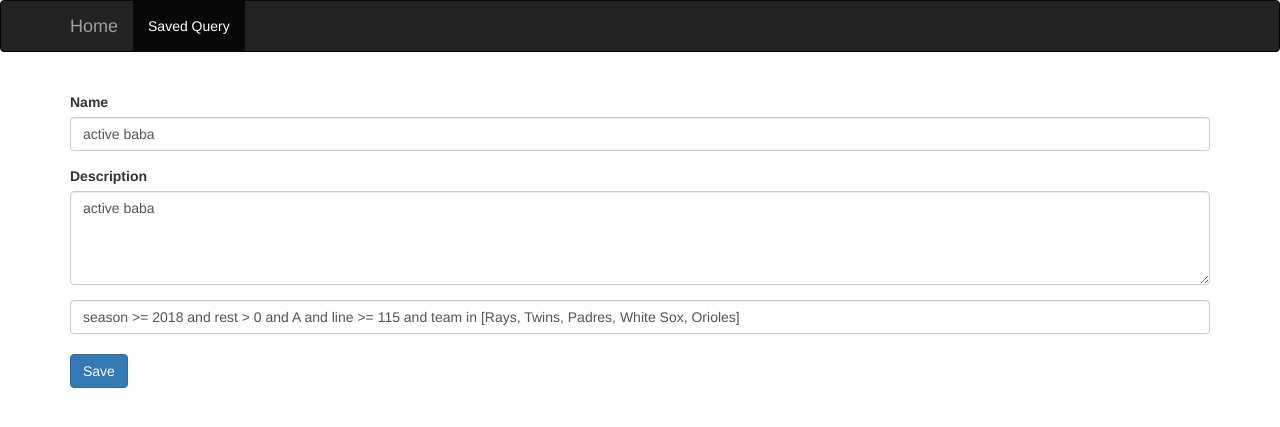
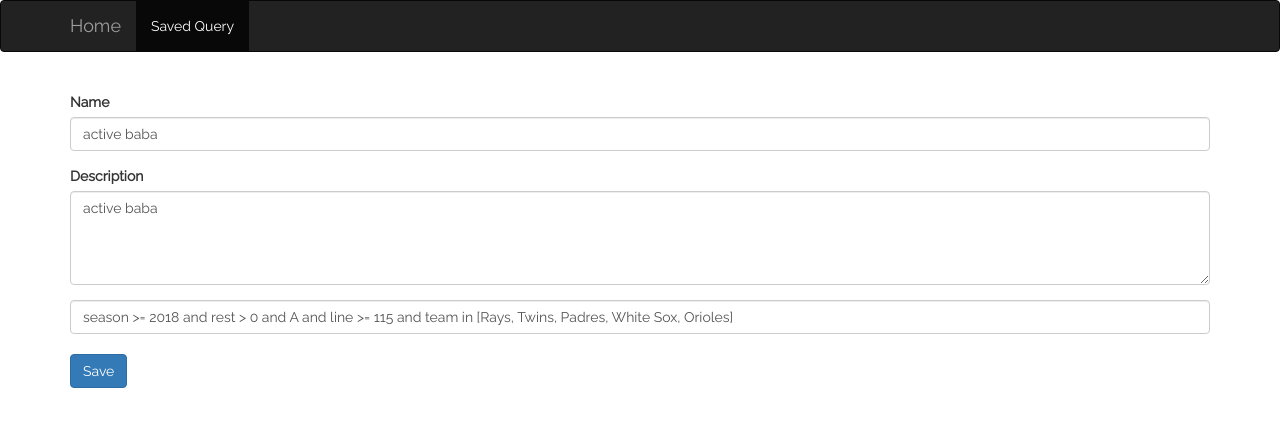
Before and after one commit to toluwanicareer/sport, a Django app: page /query/36 in a window 1280 px wide. Shown: the top 427 px of the page. Run offline with Django 3.2, Linux system fonts and the light colour scheme; data comes from the database, SQL or seed files in the repository; some libraries are stand-ins or nearby versions.

Commit message:
'fuckshit'

```diff
--- a/main/templates/base.html
+++ b/main/templates/base.html
@@ -9,7 +9,8 @@
 	    <title>BetterBind Homeowners </title>
 	    <link rel="stylesheet" type="text/css" href="https://maxcdn.bootstrapcdn.com/bootstrap/3.3.7/css/bootstrap.min.css">
         <link rel="stylesheet" typpe="text/css" href="https://cdn.datatables.net/1.10.19/css/jquery.dataTables.min.css">
-	</head>
+	    <link href="https://fonts.googleapis.com/css?family=Raleway" rel="stylesheet">
+    </head>
 
 
 	<body>
@@ -19,6 +20,9 @@
         }
         #DT_Table td{
             white-space: nowrap;
+        }
+        *{
+            font-family: Raleway;
         }
     </style>
     <nav class="navbar navbar-inverse">
```
